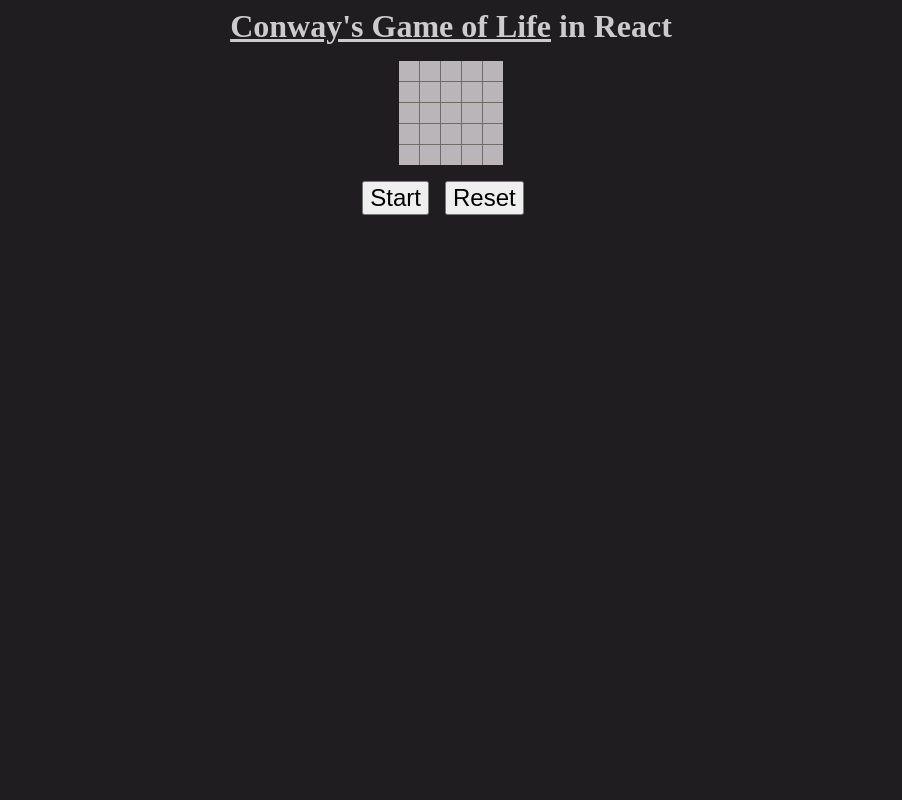
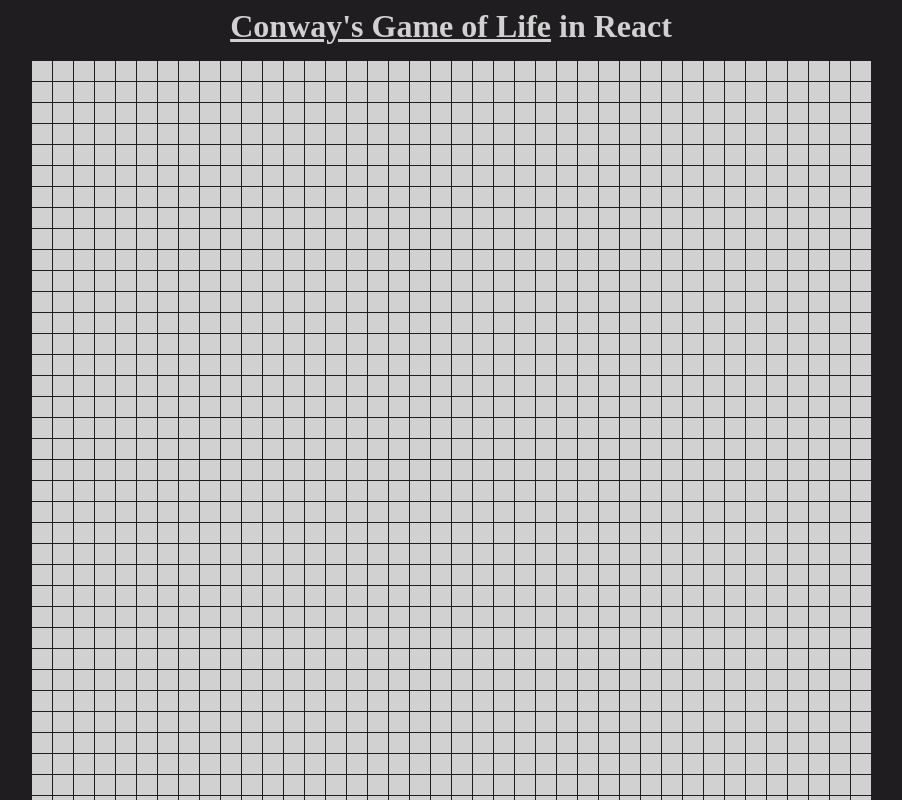
Before and after one commit to MaximeSantos/game-of-life-react, a React (Vite) app: page / in a window 1280 px wide. Shown: the top 800 px of the page, without its empty margins (189-1091 px from the left). Built offline with nearby package versions, Linux system fonts and the light colour scheme.

Commit message:
Fix game logic by 'deep' cloning the board array

```diff
--- a/src/App.tsx
+++ b/src/App.tsx
@@ -19,9 +19,6 @@ https://en.wikipedia.org/wiki/Conway%27s_Game_of_Life
 5. Make the app refresh on a timer
 6.
 */
-// TODO Currently the game logic is not right since we only made a shallow clone of our board.
-// TODO We probably needs to make a deep clone to pass to our countNbOfActiveNeighbours()
-// TODO (or at least make sur the board we pass dont use the same reference as our state)
 
 function App() {
   const [isRunning, setIsRunning] = useState(false);
@@ -47,51 +44,41 @@ function App() {
   useEffect(() => {
     if (isRunning) {
       const running = setInterval(() => {
-        // console.log("On passe dans l'intervalle chaque seconde");
-        const newBoard = [...board];
+        // we need to make a proper copy of the board to avoid any reference
+        // this is a hacky way of doing a "deep" clone of the second level of arrays
+        const copyOfBoard = board.map((row) => [...row]);
 
+        // we go through each row, and each cell
+        // comparing the state of the cell and its neighbour with the rules
         board.forEach((row, rowIndex) => {
-          // console.log('Row number', rowIndex, row);
           row.forEach((cell, cellIndex) => {
             // - If active cell does not have exactly 2 or 3 active neighbours - it becomes inactive
+            const nbOfActiveNeighbours = countNbOfActiveNeighbours(
+              rowIndex,
+              cellIndex,
+              board
+            );
             if (cell === 'active') {
-              // console.log('current cell is active');
-
-              // count nbOfActiveNeigbours
-              const nbOfActiveNeighbours = countNbOfActiveNeighbours(
-                rowIndex,
-                cellIndex,
-                board
-              );
-
               // Becomes inactive if nbOfActiveNeighbours is not 2 or 3
               if (nbOfActiveNeighbours !== 2 && nbOfActiveNeighbours !== 3) {
-                newBoard[rowIndex][cellIndex] = '';
+                copyOfBoard[rowIndex][cellIndex] = '';
               }
             } else {
-              // - If inactive cell has 3 active neighbours - it becomes active
-              // count nbOfActiveNeigbours
-              const nbOfActiveNeighbours = countNbOfActiveNeighbours(
-                rowIndex,
-                cellIndex,
-                board
-              );
-
-              // Becomes active if nbOfActiveNeighbours is exactly 3
+              // If inactive cell has exactly 3 active neighbours - it becomes active
               if (nbOfActiveNeighbours === 3) {
-                newBoard[rowIndex][cellIndex] = 'active';
+                copyOfBoard[rowIndex][cellIndex] = 'active';
               }
             }
           });
 
           // TODO make it so the app stops if there are no changes accross two renders
-          // if (newBoard == board) {
-          //   // console.log('STOP');
-          //   setIsRunning(false);
-          // }
+          if (copyOfBoard == board) {
+            console.log('STOP');
+            // setIsRunning(false);
+          }
 
           // new state
-          setBoard(newBoard);
+          setBoard(copyOfBoard);
         });
       }, 500);
       return () => clearInterval(running);
--- a/src/Cell.tsx
+++ b/src/Cell.tsx
@@ -23,7 +23,9 @@ const Cell: React.FC<Cell> = ({ board, setBoard, rowIndex, cellIndex, currentCel
   return (
     <div
       className={`cell ${currentCell == 'active' ? 'active' : ''}`}
-      onClick={handleClickCell}
+      onDragEnter={handleClickCell}
+      onDragOver={handleClickCell}
+      onDragLeave={handleClickCell}
     />
   );
 };
--- a/src/index.css
+++ b/src/index.css
@@ -1,25 +1,30 @@
+:root {
+  --main-color: #1f1d1f;
+  --light-color: #d1d1d1;
+}
+
 body {
-  background-color: #1f1d1f;
-  color: #333333  ;
+  background-color: var(--main-color);
 }
 
 h1 {
   margin: 0 0 1rem 0;
-  color: #cecbce;
+  color: var(--light-color);
 }
 
 a {
-  color: #cecbce;
+  color: var(--light-color);
 }
 a:hover {
-  color: blue;
+  color: rgb(57, 57, 223);
 }
 
 button {
   font-size: 1.5rem;
   margin-right: 1rem;
+  background-color: var(--light-color);
+  color: var(--main-color)
 }
-
 
 .container {
   display: flex;
@@ -29,7 +34,7 @@ button {
 
 .board {
   max-height: 100%;
-  background-color: #6f6d67;
+  background-color: var(--main-color);
   margin-bottom: 1rem;
 }
 
@@ -39,11 +44,11 @@ button {
 }
 
 .cell {
-  background-color: #b9b5b9;
+  background-color: var(--light-color);
   width: 20px;
   height: 20px;
 }
 
 .active {
-  background-color: #6f676d;
+  background-color: var(--main-color);
 }
--- a/src/utils/count.ts
+++ b/src/utils/count.ts
@@ -1,6 +1,7 @@
 import { nbRows, nbCols } from "./emptyBoard";
 
 // TODO Replace board.length by correct row & col length
+// TODO Refactor this function
 export const countNbOfActiveNeighbours = (
   currentRow: number,
   currentCol: number,
@@ -49,7 +50,6 @@ export const countNbOfActiveNeighbours = (
     }
   }
 
-  console.log(currentRow, currentCol,`There are ${nbOfActiveNeighbours} neighbours`);
-
+  // console.log(currentRow, currentCol,`There are ${nbOfActiveNeighbours} neighbours`);
   return nbOfActiveNeighbours;
 };
--- a/src/utils/emptyBoard.ts
+++ b/src/utils/emptyBoard.ts
@@ -1,5 +1,5 @@
-export const nbRows = 5;
-export const nbCols = 5;
+export const nbRows = 40;
+export const nbCols = 40;
 
 export const createEmptyBoard = () => {
   const board = [];
```
